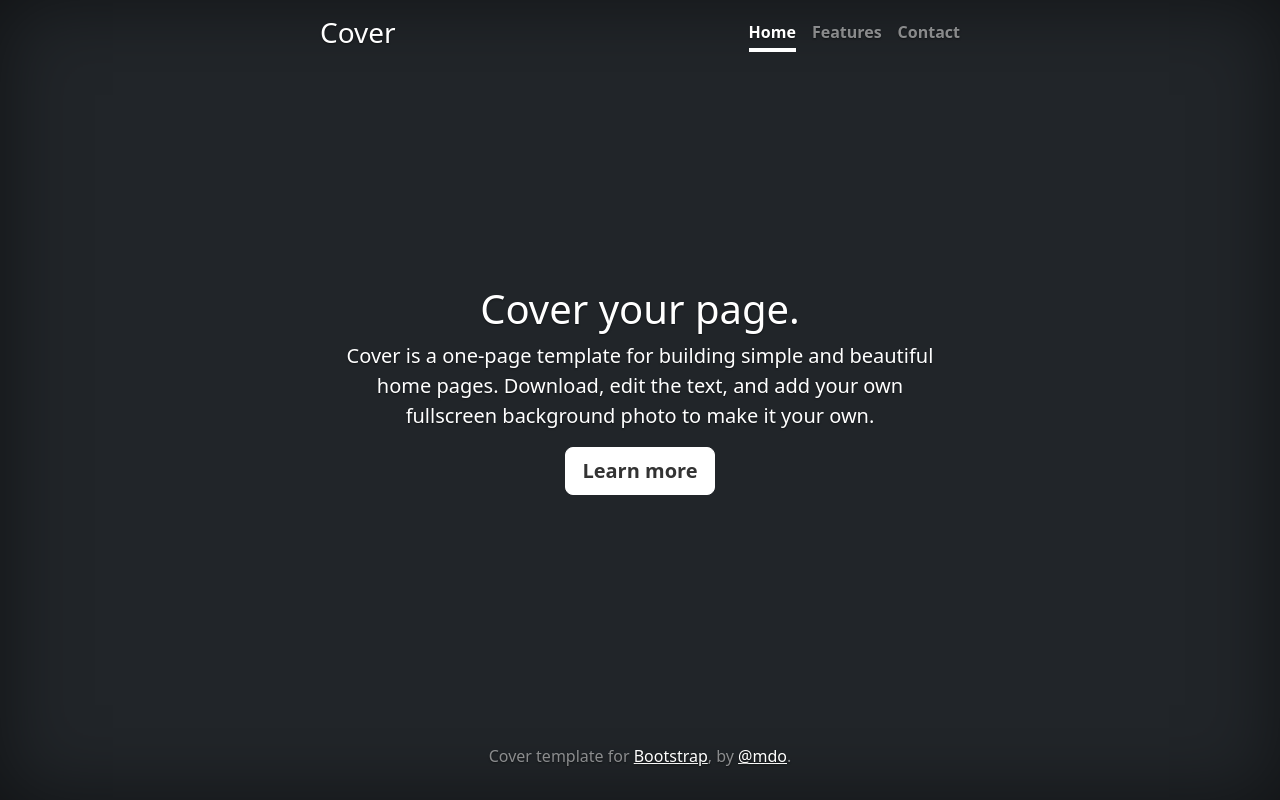
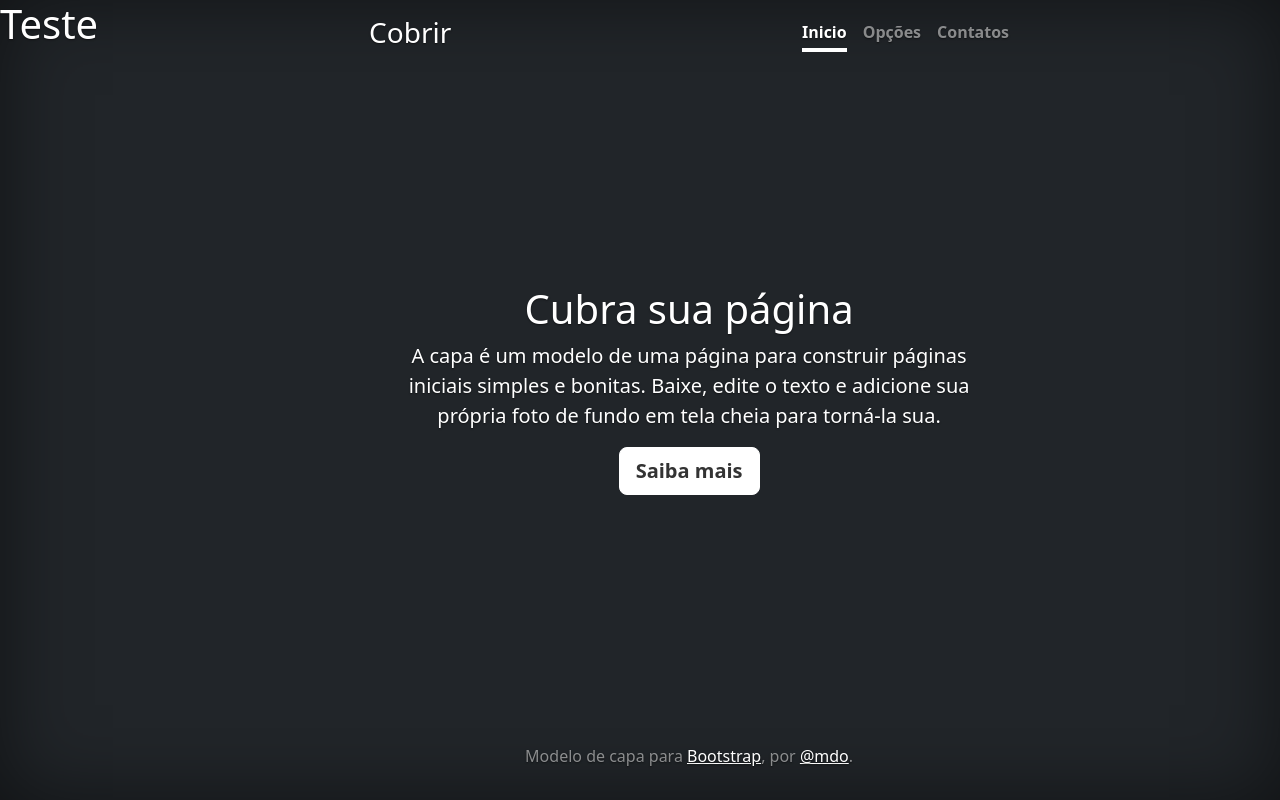
Before and after one commit to ruanp77/portifolio-pessoal, a plain HTML site: page index.html in a window 1280 px wide. Drawn offline with nearby package versions, Linux system fonts and the light colour scheme.

Commit message:
Traduzindo a pagina

```diff
--- a/index.html
+++ b/index.html
@@ -7,6 +7,7 @@
     <meta name="author" content="Mark Otto, Jacob Thornton, and Bootstrap contributors">
     <meta name="generator" content="Hugo 0.84.0">
     <title>Cover Template · Bootstrap v5.0</title>
+    <link href="https://cdn.jsdelivr.net/npm/bootstrap@5.3.1/dist/css/bootstrap.min.css" rel="stylesheet" integrity="sha384-4bw+/aepP/YC94hEpVNVgiZdgIC5+VKNBQNGCHeKRQN+PtmoHDEXuppvnDJzQIu9" crossorigin="anonymous">
 
     <link rel="canonical" href="https://getbootstrap.com/docs/5.0/examples/cover/">
 
@@ -36,29 +37,29 @@
     <link href="cover.css" rel="stylesheet">
   </head>
   <body class="d-flex h-100 text-center text-white bg-dark">
-
+    <h1>Teste</h1>
 <div class="cover-container d-flex w-100 h-100 p-3 mx-auto flex-column">
   <header class="mb-auto">
     <div>
-      <h3 class="float-md-start mb-0">Cover</h3>
+      <h3 class="float-md-start mb-0">Cobrir</h3>
       <nav class="nav nav-masthead justify-content-center float-md-end">
-        <a class="nav-link active" aria-current="page" href="#">Home</a>
-        <a class="nav-link" href="#">Features</a>
-        <a class="nav-link" href="#">Contact</a>
+        <a class="nav-link active" aria-current="page" href="#">Inicio</a>
+        <a class="nav-link" href="#">Opções</a>
+        <a class="nav-link" href="#">Contatos</a>
       </nav>
     </div>
   </header>
 
   <main class="px-3">
-    <h1>Cover your page.</h1>
-    <p class="lead">Cover is a one-page template for building simple and beautiful home pages. Download, edit the text, and add your own fullscreen background photo to make it your own.</p>
+    <h1>Cubra sua página</h1>
+    <p class="lead">A capa é um modelo de uma página para construir páginas iniciais simples e bonitas. Baixe, edite o texto e adicione sua própria foto de fundo em tela cheia para torná-la sua.</p>
     <p class="lead">
-      <a href="#" class="btn btn-lg btn-secondary fw-bold border-white bg-white">Learn more</a>
+      <a href="#" class="btn btn-lg btn-secondary fw-bold border-white bg-white">Saiba mais</a>
     </p>
   </main>
 
   <footer class="mt-auto text-white-50">
-    <p>Cover template for <a href="https://getbootstrap.com/" class="text-white">Bootstrap</a>, by <a href="https://twitter.com/mdo" class="text-white">@mdo</a>.</p>
+    <p>Modelo de capa para <a href="https://getbootstrap.com/" class="text-white">Bootstrap</a>, por <a href="https://twitter.com/mdo" class="text-white">@mdo</a>.</p>
   </footer>
 </div>
 
```
